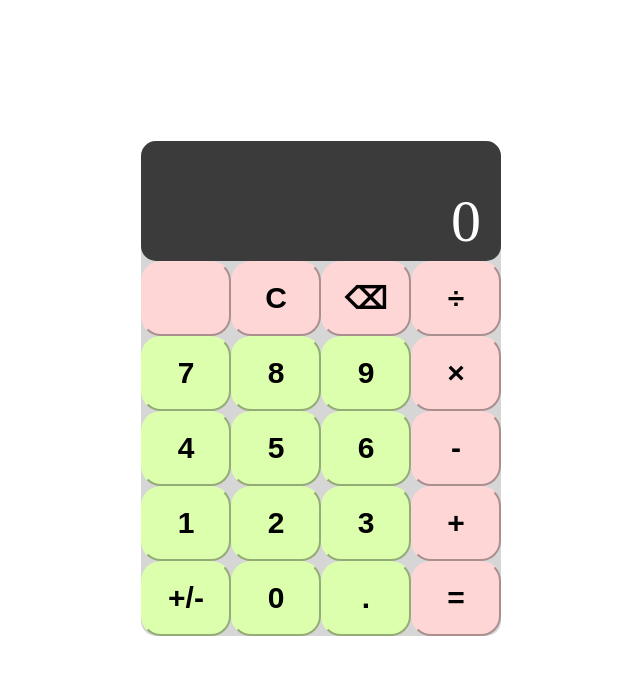
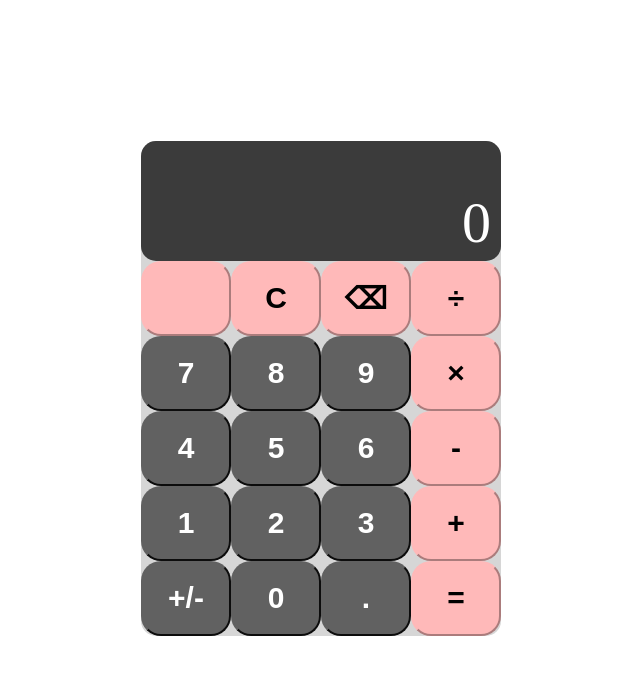
Before and after one commit to tadakane/calculator, a plain HTML site: page index.html in a window 1280 px wide. Shown: the whole page, without its empty margins (319-959 px from the left). Drawn offline with Linux system fonts and the light colour scheme.

Commit message:
Change coloring for buttons

```diff
--- a/styles.css
+++ b/styles.css
@@ -18,16 +18,16 @@ body {
 }
 
 .display {
-    width: 320px;
+    width: 340px;
     height: 110px;
     border-radius: 15px;
     background-color: rgb(59, 59, 59);
     color: white;
-    font-size: 60px;
+    font-size: 58px;
     display: flex;
     justify-content: end;
     align-items: flex-end;
-    padding:5px 20px;
+    padding:5px 10px;
 }
 
 .buttons {
@@ -59,6 +59,7 @@ body {
     border-radius: 20px;
     font-size: 30px;
     font-weight: bold;
+    transition: all 0.6s ease;
 }
 
 .data-input:hover, .operator:hover {
@@ -66,11 +67,30 @@ body {
 }
 
 .data-input {
-    border-color: rgb(220, 255, 173);
-    background-color: rgb(220, 255, 173);
+    border-color: rgb(97, 97, 97);
+    background-color: rgb(97, 97, 97);
+    color: white;
 }
 
 .operator {
-    border-color: rgb(255, 214, 214);
-    background-color: rgb(255, 214, 214);
+    border-color: rgb(255, 185, 185);
+    background-color: rgb(255, 185, 185);
 }
+
+.data-input:hover {
+    transition: none;
+    border-color: rgb(49, 49, 49);
+    background-color: rgb(49, 49, 49);
+}
+
+.operator:hover {
+    transition: none;
+    border-color: rgb(255, 134, 134);
+    background-color: rgb(253, 134, 134);
+}
+
+.selected {
+    background-color: white;
+    border-color: white;
+    color: rgb(255, 214, 214);
+}
```
